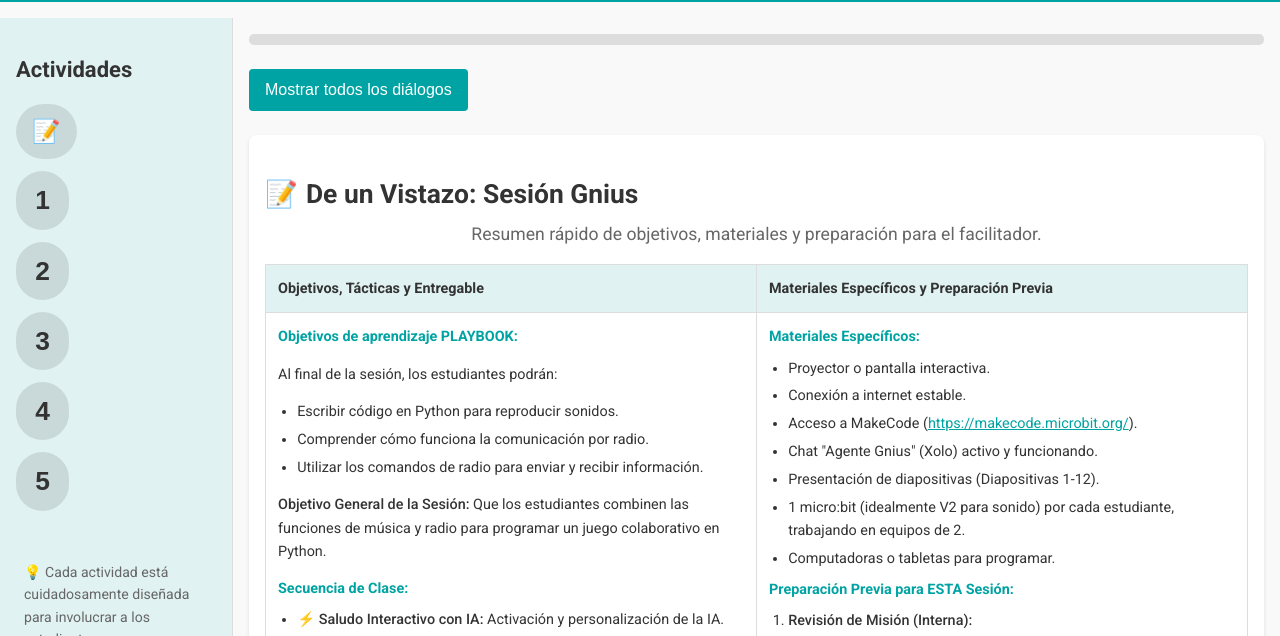
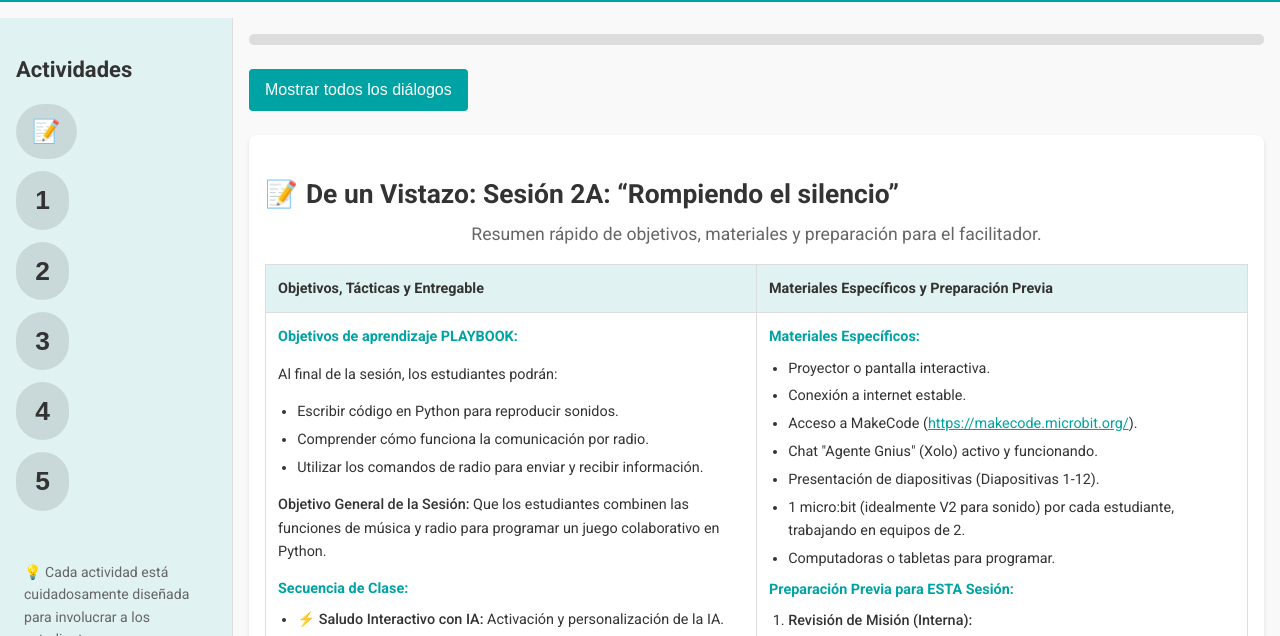
Before and after one commit to Gnius-Club/AIF_P5_MT02AE, a plain HTML site: page index.html in a window 1280 px wide. Shown: the part 89-725 px from the top of the page. Drawn offline with Linux system fonts and the light colour scheme.

Commit message:
Update index.html

```diff
--- a/index.html
+++ b/index.html
@@ -56,7 +56,7 @@
 
             <!-- SECCIÓN "DE UN VISTAZO" (ANTES ACTIVITY-0) -->
             <div class="activity-card" id="activity-0">
-                <h2><span class="book-icon">📝</span> De un Vistazo: Sesión Gnius</h2>
+                <h2><span class="book-icon">📝</span> De un Vistazo: Sesión 2A: “Rompiendo el silencio”</h2>
                 <p class="overview-subtitle">Resumen rápido de objetivos, materiales y preparación para el facilitador.</p>
                 <div class="overview-table-container">
                     <table>
```
